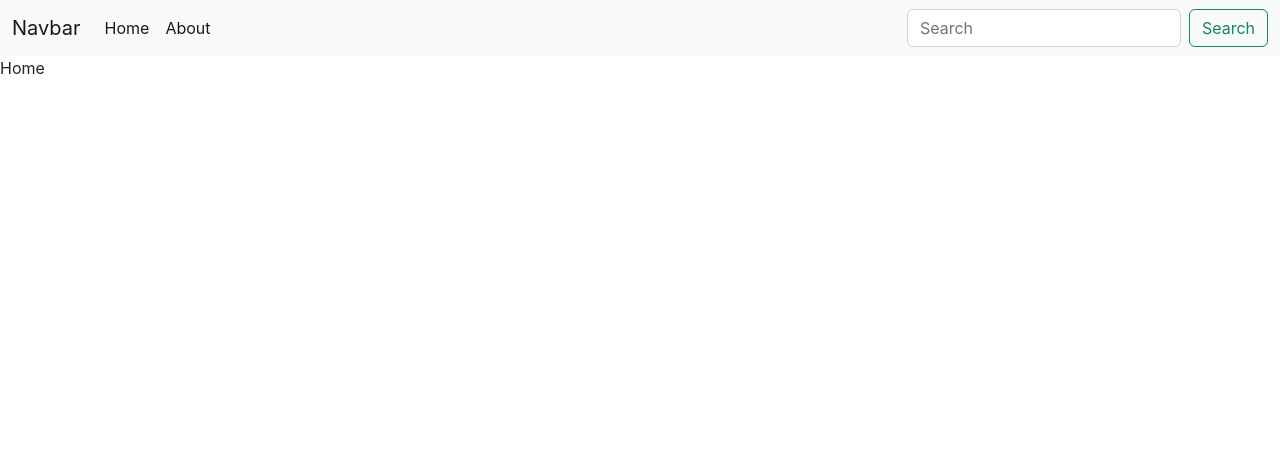
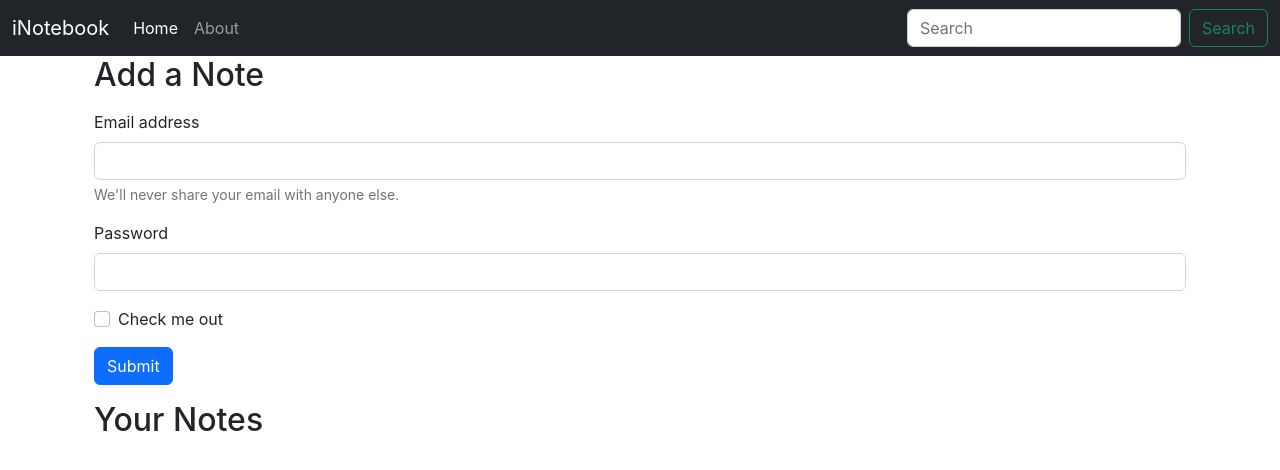
Before and after one commit to Sahil-pillania/react_inotebook, a React (Create React App) app: page / in a window 1280 px wide. Shown: the top 470 px of the page. Built offline with nearby package versions, Linux system fonts and the light colour scheme.

Commit message:
useLocation hook use

```diff
--- a/src/App.js
+++ b/src/App.js
@@ -12,10 +12,12 @@
       <NoteState>
         <Router>
           <Navbar />
-          <Routes>
-            <Route exact path="/" element={<Home />} />
-            <Route exact path="/About" element={<About />} />
-          </Routes>
+          <div className="container">
+            <Routes>
+              <Route exact path="/" element={<Home />} />
+              <Route exact path="/about" element={<About />} />
+            </Routes>
+          </div>
         </Router>
       </NoteState>
     </>
--- a/src/components/About.js
+++ b/src/components/About.js
@@ -1,19 +1,9 @@
-import React, { useContext, useEffect } from "react";
-import noteContext from "../context/notes/NoteContext";
+import React from "react";
 
 const About = () => {
-  const a = useContext(noteContext);
-  useEffect(() => {
-    a.update();
-    // eslint-disable-next-line
-  }, []);
-
   return (
     <>
-      <div>
-        {" "}
-        This is about {a.state.name} and class is {a.state.class}
-      </div>
+      <div>this is about page</div>
       <h2>Sahil pillania</h2>
     </>
   );
--- a/src/components/Home.js
+++ b/src/components/Home.js
@@ -1,7 +1,55 @@
 import React from "react";
 
 const Home = () => {
-  return <div>Home</div>;
+  return (
+    <div>
+      <div className="container">
+        <h2>Add a Note</h2>
+        <form className="my-3">
+          <div className="mb-3">
+            <label for="exampleInputEmail1" className="form-label">
+              Email address
+            </label>
+            <input
+              type="email"
+              className="form-control"
+              id="exampleInputEmail1"
+              aria-describedby="emailHelp"
+            />
+            <div id="emailHelp" className="form-text">
+              We'll never share your email with anyone else.
+            </div>
+          </div>
+          <div className="mb-3">
+            <label for="exampleInputPassword1" className="form-label">
+              Password
+            </label>
+            <input
+              type="password"
+              className="form-control"
+              id="exampleInputPassword1"
+            />
+          </div>
+          <div className="mb-3 form-check">
+            <input
+              type="checkbox"
+              className="form-check-input"
+              id="exampleCheck1"
+            />
+            <label className="form-check-label" for="exampleCheck1">
+              Check me out
+            </label>
+          </div>
+          <button type="submit" className="btn btn-primary">
+            Submit
+          </button>
+        </form>
+      </div>
+      <div className="container">
+        <h2>Your Notes</h2>
+      </div>
+    </div>
+  );
 };
 
 export default Home;
--- a/src/components/Navbar.js
+++ b/src/components/Navbar.js
@@ -1,12 +1,17 @@
-import React from "react";
-import { Link } from "react-router-dom";
+import React, { useEffect } from "react";
+import { Link, useLocation } from "react-router-dom";
 
 const Navbar = () => {
+  let location = useLocation();
+  useEffect(() => {
+    console.log(location.pathname);
+  }, [location]);
+
   return (
-    <nav className="navbar navbar-expand-lg bg-light">
+    <nav className="navbar navbar-expand-lg navbar-dark bg-dark">
       <div className="container-fluid">
         <Link className="navbar-brand" to="/">
-          Navbar
+          iNotebook
         </Link>
         <button
           className="navbar-toggler"
@@ -22,12 +27,24 @@
         <div className="collapse navbar-collapse" id="navbarSupportedContent">
           <ul className="navbar-nav me-auto mb-2 mb-lg-0">
             <li className="nav-item">
-              <Link className="nav-link active" aria-current="page" to="/">
+              <Link
+                className={`nav-link ${
+                  location.pathname === "/" ? "active" : ""
+                }`}
+                aria-current="page"
+                to="/"
+              >
                 Home
               </Link>
             </li>
             <li className="nav-item">
-              <Link className="nav-link active" aria-current="page" to="/About">
+              <Link
+                className={`nav-link ${
+                  location.pathname === "/about" ? "active" : ""
+                }`}
+                aria-current="page"
+                to="/About"
+              >
                 About
               </Link>
             </li>
--- a/src/context/notes/NoteState.js
+++ b/src/context/notes/NoteState.js
@@ -1,23 +1,9 @@
-import React, { useState } from "react";
+import React from "react";
 import NoteContext from "./NoteContext";
 
 const NoteState = (props) => {
-  const s1 = {
-    name: "Sahil",
-    class: "class2",
-  };
-  const [state, setstate] = useState(s1);
-  const update = () =>
-    setTimeout(() => {
-      setstate({
-        name: "Sahil pillania",
-        class: "&&",
-      });
-    }, 3000);
   return (
-    <NoteContext.Provider value={{ state, update }}>
-      {props.children}
-    </NoteContext.Provider>
+    <NoteContext.Provider value={{}}>{props.children}</NoteContext.Provider>
   );
 };
 
```
